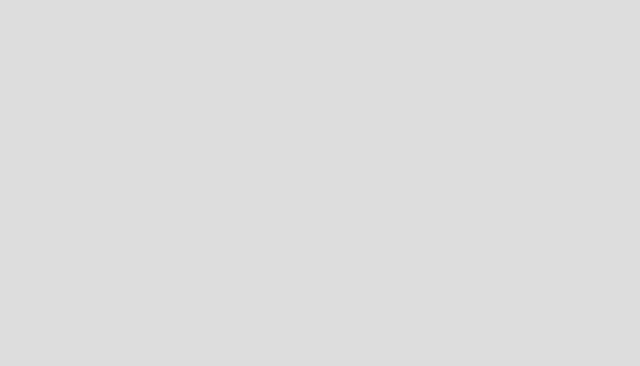
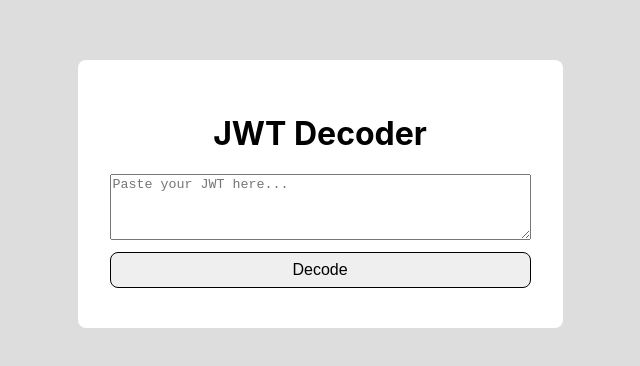
Before and after one commit to mcvetkovic807/react-auth, a React (Vite) app in the folder front-end/: page /jwt-decoder in a window 1280 px wide. Before the commit this address had no page. Shown: the part 206-572 px from the top of the page, without its empty margins (320-960 px from the left). Built offline with nearby package versions, Linux system fonts and the light colour scheme.

Commit message:
JWT token decoder

```diff
--- a/front-end/src/App.jsx
+++ b/front-end/src/App.jsx
@@ -4,6 +4,7 @@ import { SignUpPage } from './SignUpPage';
 import { LogInPage } from './LogInPage';
 import { UserInfoPage } from './UserInfoPage';
 import { PrivateRoute } from './PrivateRoute';
+import { JwtDecoder } from "./JwtDecoder.jsx";
 
 function App() {
   return (
@@ -15,6 +16,9 @@ function App() {
           <Route element={<PrivateRoute redirectPath="log-in" isAllowed={false} />}>
             <Route path="/" element={<UserInfoPage />} />
           </Route>
+          <Route element={<PrivateRoute redirectPath="log-in" isAllowed={true} />}>
+            <Route path="/jwt-decoder" element={<JwtDecoder />} />
+          </Route>
         </Routes>
       </BrowserRouter>
     </div>
--- /dev/null
+++ b/front-end/src/JwtDecoder.jsx
@@ -0,0 +1,79 @@
+import { useState } from 'react';
+import { useNavigate } from 'react-router-dom';
+
+export const JwtDecoder = () => {
+
+    const [input, setInput] = useState("");
+    const [decoded, setDecoded] = useState(null);
+    const [error, setError] = useState(null);
+    const jwt =
+        "eyJhbGciOiJIUzI1NiIsInR5cCI6IkpXVCJ9.eyJ1c2VybmFtZSI6ImpvaG5kb2UiLCJpYXQiOjE1MTYyMzkwMjJ9.signature";
+
+    const handleDecode = () => {
+        try {
+            const result = decodeJWTPayload(input);
+            console.log(result);
+            setDecoded(result);
+            setError(null);
+        } catch (e) {
+            setDecoded(null);
+            setError("Invalid JWT format or decoding error.");
+        }
+    };
+
+    // Your job is to implement this function
+    function decodeJWTPayload(jwt) {
+        // Write your code here
+        if (typeof jwt !== "string") {
+            throw new Error("Invalid JWT");
+        }
+
+        const parts = jwt.split(".");
+        if (parts.length !== 3) {
+            throw new Error("Invalid JWT");
+        }
+
+        let base64 = parts[1]
+            .split("-").join("+")
+            .split("_").join("/");
+
+        // Fix Base64 padding
+        while (base64.length % 4 !== 0) {
+            base64 += "=";
+        }
+
+        let decoded;
+        try {
+            decoded = atob(base64);
+        } catch {
+            throw new Error("Invalid JWT");
+        }
+
+        try {
+            return JSON.parse(decoded);
+        } catch {
+            throw new Error("Invalid JWT");
+        }
+    }
+
+    return (
+        <div className="content-container">
+            <h1>JWT Decoder</h1>
+            <textarea
+                value={input}
+                onChange={(e) => setInput(e.target.value)}
+                rows={4}
+                cols={50}
+                placeholder="Paste your JWT here..."
+            />
+            <br />
+            <button onClick={handleDecode}>Decode</button>
+            <div className="answer" role="region" aria-label="answer">
+                {decoded && (
+                    <pre>{JSON.stringify(decoded, null, 2)}</pre>
+                )}
+                {error && <p style={{ color: "red" }}>{error}</p>}
+            </div>
+        </div>
+    );
+}
```
